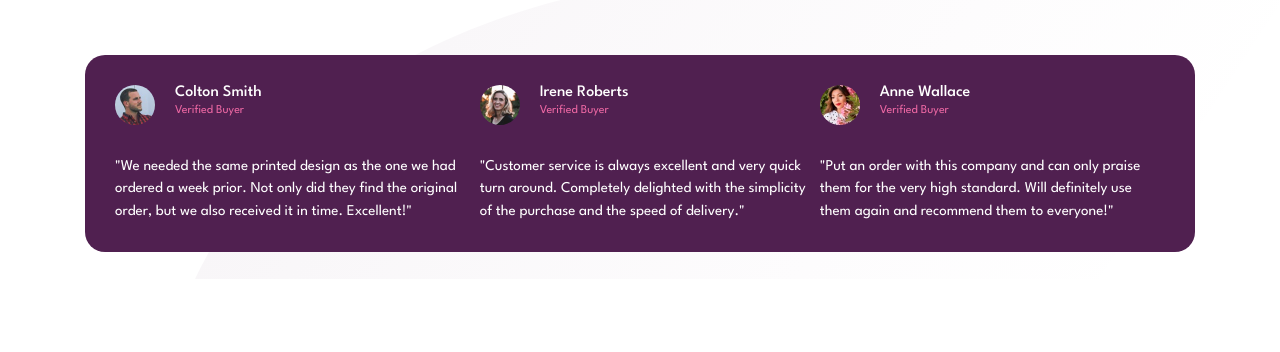
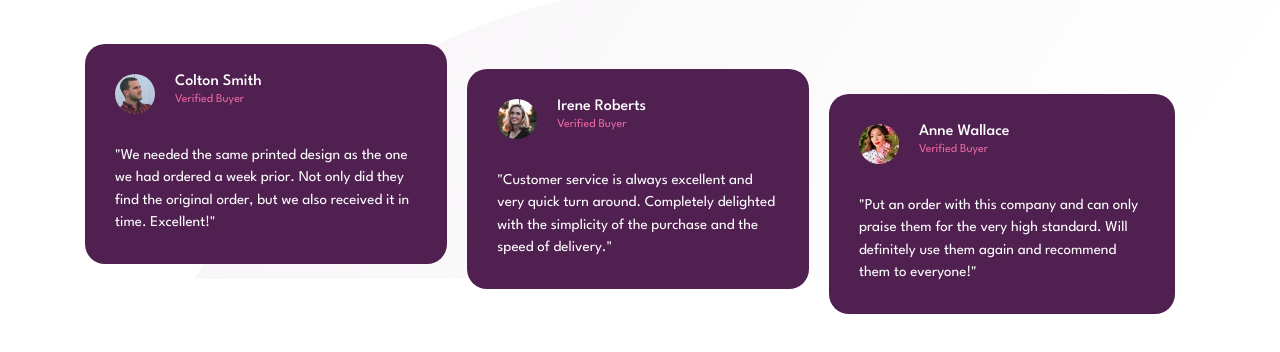
Before and after one commit to umuttince5/frontendmentor, a plain HTML site: page social-proof-section-master/index.html in a window 1280 px wide. Shown: the part 394-746 px from the top of the page. Drawn offline with Linux system fonts and the light colour scheme.

Commit message:
social-proof-section-master

```diff
--- a/social-proof-section-master/style.css
+++ b/social-proof-section-master/style.css
@@ -98,15 +98,16 @@ body {
 }
 
 .box {
-    margin-right: 5px;
+    margin-right: 20px;
+    justify-content: space-between;
+    background: var(--Very-Dark-Magenta);
+    padding: 30px;
+    border-radius: 20px;
 }
 
 .comment-boxes  {
     display: flex;
-    background: var(--Very-Dark-Magenta);
     align-items: center;
-    border-radius: 20px;
-    padding: 30px;
     color: white;
 }
 
@@ -139,3 +140,11 @@ body {
     line-height: 1.5;
     font-weight: 400;
 }
+
+.box2 {
+    margin-top: 50px;
+}
+
+.box3 {
+    margin-top: 100px;
+}
```
